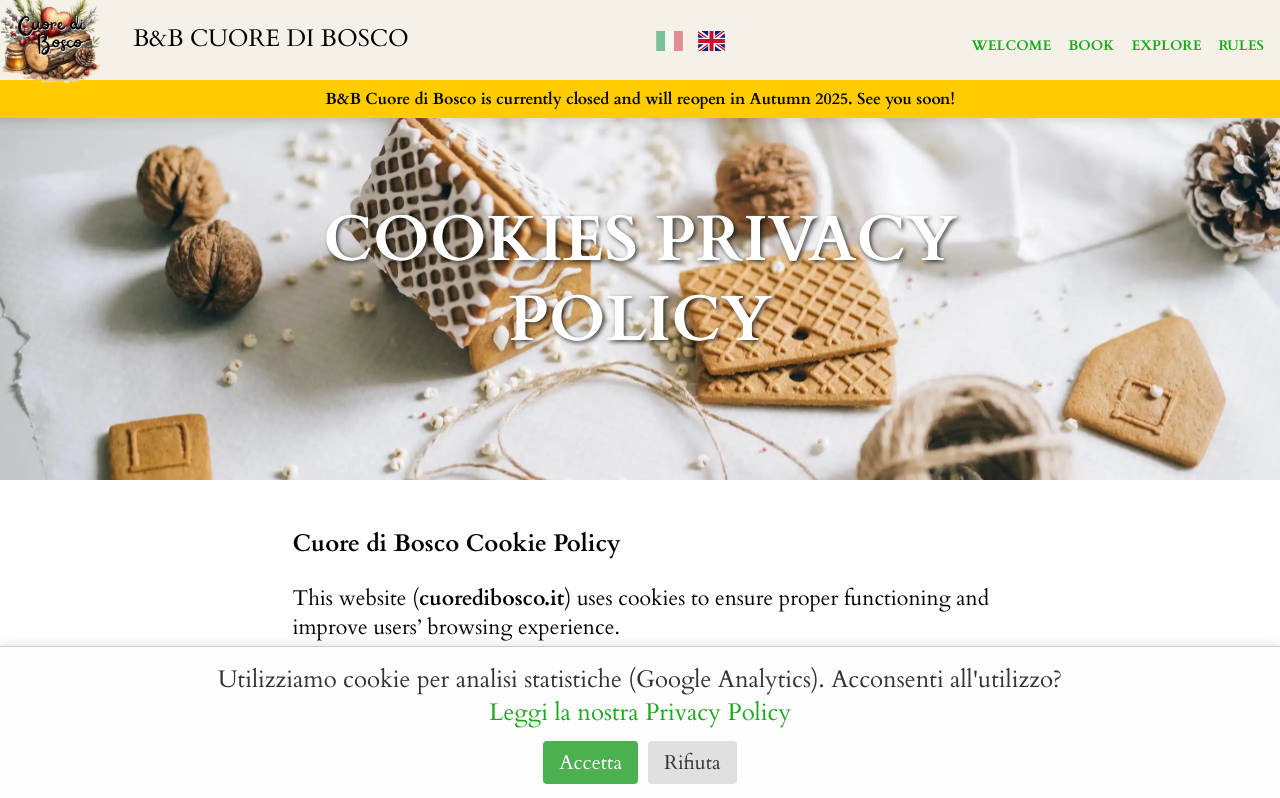
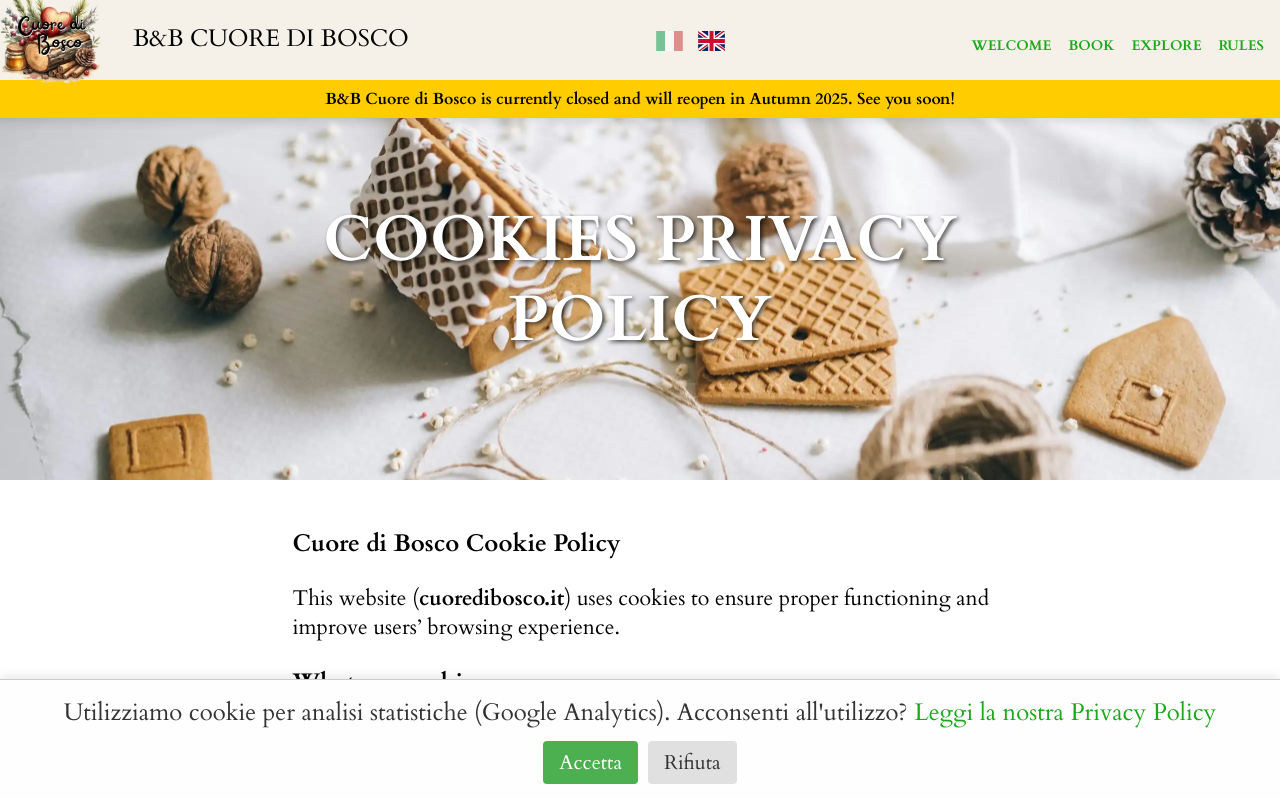
Before and after one commit to Schengatto/cuore-di-bosco, a Nuxt app: page /en/privacy-policy in a window 1280 px wide. Shown: the top 798 px of the page. Built offline with nearby package versions, Linux system fonts and the light colour scheme.

Commit message:
fix: risolto problema con pagina cookie in lingua inglese

```diff
--- a/app.vue
+++ b/app.vue
@@ -1,11 +1,9 @@
 <template>
   <NuxtLayout>
     <NuxtPage />
-    <CookieBanner />
   </NuxtLayout>
 </template>
 
 
 <script setup>
-import CookieBanner from './components/cookie-banner.vue';
 </script>
--- a/components/cookie-banner.vue
+++ b/components/cookie-banner.vue
@@ -2,9 +2,9 @@
     <div v-if="!consentGiven" class="cookie-banner">
         <div class="cookie-text">
             {{ $t("cookies-banner-message") }}
-            <div @click="goToPrivacyPolicy" class="link">
+            <a :href="policyPage" class="link">
                 {{ $t("cookies-banner-read-policy") }}
-            </div>
+            </a>
         </div>
         <div class="cookie-buttons">
             <button @click="acceptCookies" class="accept-button">{{ $t("common.accept") }}</button>
@@ -17,15 +17,10 @@
 import { ref, onMounted } from 'vue'
 
 const route = useRoute();
-const router = useRouter();
+const currentLocale = computed(() => route?.path?.split('/')[1]);
 
 const consentGiven = ref(true);
-const currentLocale = computed(() => route?.path?.split('/')[1]);
-
-const goToPrivacyPolicy = () => {
-    const target = routes(currentLocale).find(r => r.id === "privacy-policy")
-    router.push(target.path);
-};
+const policyPage = `/${currentLocale.value}/privacy-policy`;
 
 onMounted(() => {
     const cookie = useCookie('cookie_consent')
--- a/layouts/default.vue
+++ b/layouts/default.vue
@@ -2,6 +2,8 @@
     <header>
         <TopNavbar />
     </header>
+
+    <CookieBanner />
 
     <div id="page">
         <main>
--- a/layouts/english.vue
+++ b/layouts/english.vue
@@ -2,6 +2,8 @@
     <header>
         <TopNavbar />
     </header>
+
+    <CookieBanner />
 
     <div id="page">
         <main>
```
